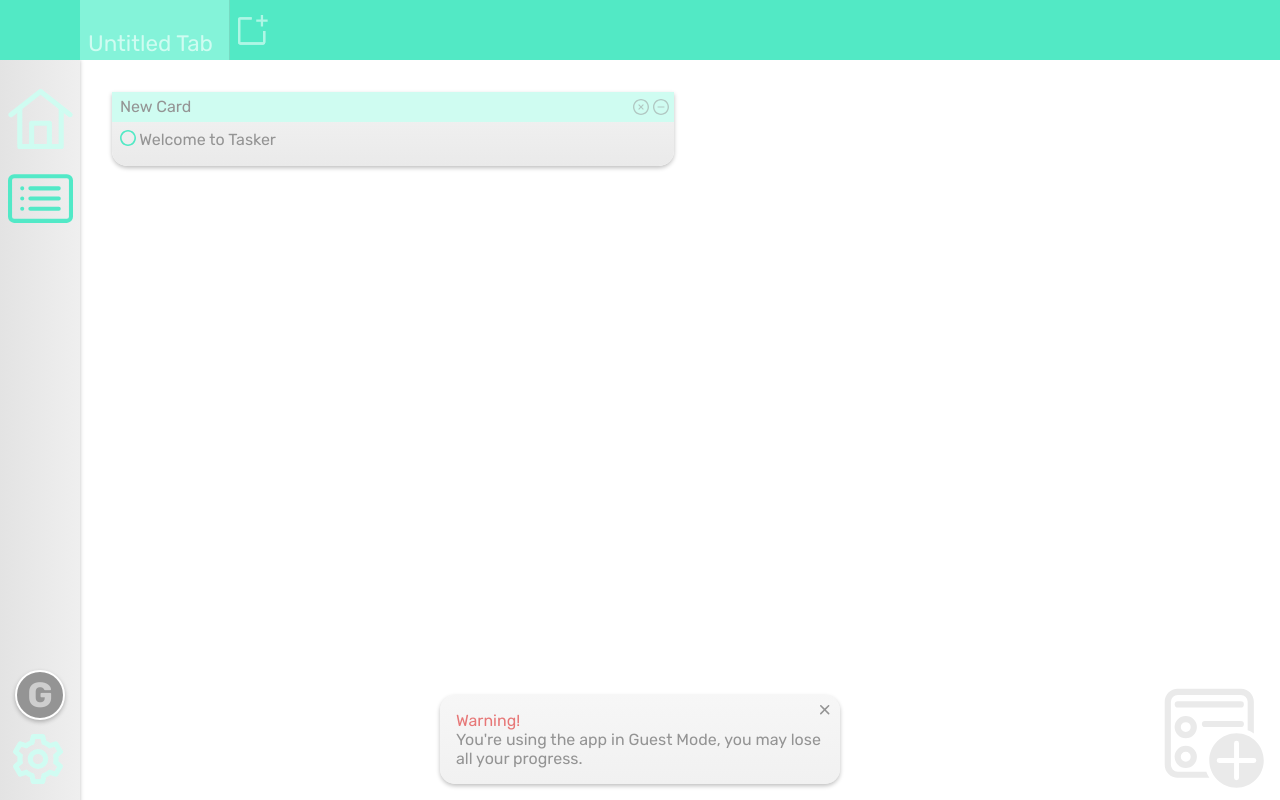
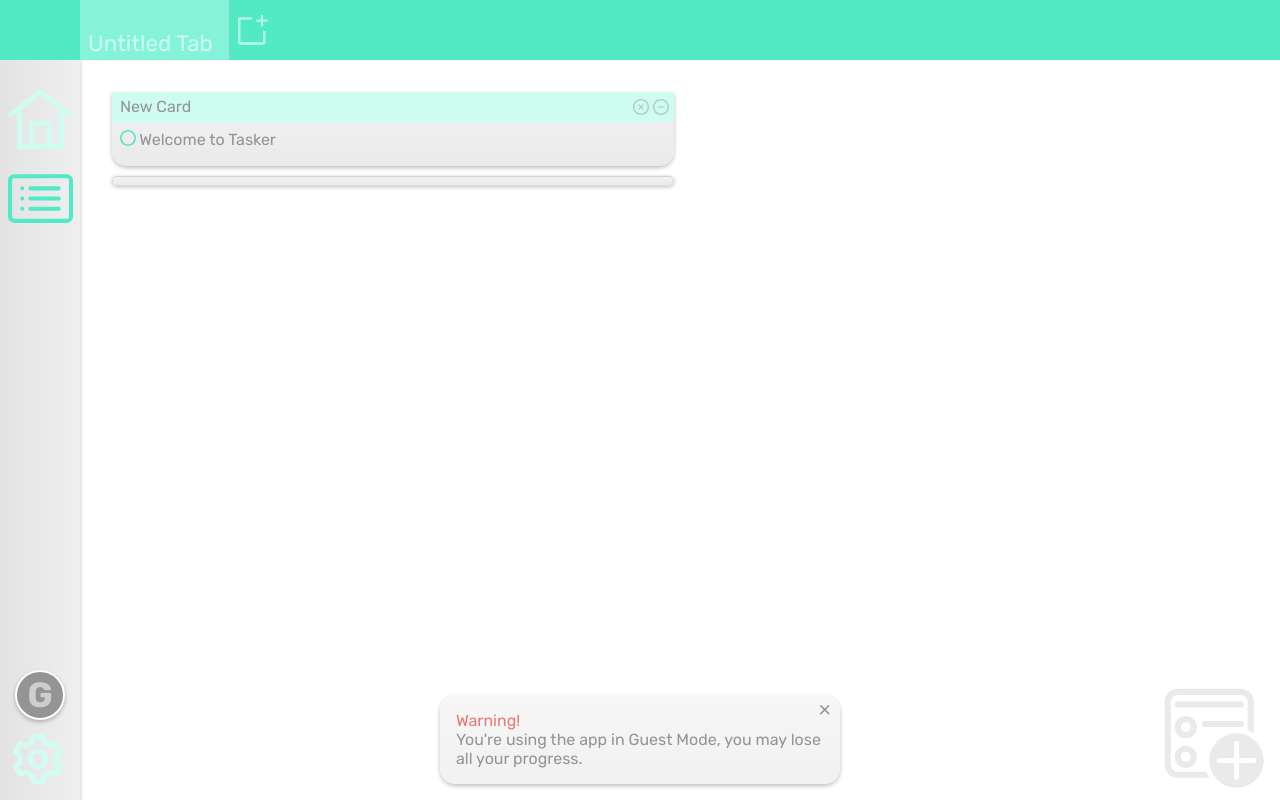
Before and after one commit to kadamidev/skiller-nextjs, a Next.js app: page /tasker_app in a window 1280 px wide. Built offline with nearby package versions, Linux system fonts and the light colour scheme.

Commit message:
added progress bars

```diff
--- a/components/LoadingOverlay.jsx
+++ b/components/LoadingOverlay.jsx
@@ -3,7 +3,7 @@
 import Loader from './Loader';
 
 const LoadingOverlay = (props) => {
-    const containerClass = props.show ? styles.overlayContainer : styles.hide
+    const containerClass = props.show ? styles.overlayContainer : styles.loaderHide
     return (
         <div>
             <div className={props.darkMode ? [containerClass, styles.darkMode].join(" ") : containerClass}>
--- a/components/tasker_app/Card.jsx
+++ b/components/tasker_app/Card.jsx
@@ -5,6 +5,7 @@
         updateItemRequest, createItemRequest } from '../../lib/tasker_api_requests';
 import  {v4 as uuidv4 } from 'uuid'
 import queuedDbCall from '../../lib/queuedDbCall';
+import ProgressBar from './ProgressBar';
 
 
 
@@ -45,6 +46,16 @@
     //     if (finished) return
     // }
 
+    const [checkedCount, setCheckedCount] = useState(0)
+
+
+    useEffect(() => {
+        let count = 0
+        props.card.items.forEach((item) => {
+            if (item.checked) count++
+        })
+        setCheckedCount(count)
+    }, [])
 
 
 
@@ -140,6 +151,7 @@
     if (props.darkMode)
         cardClass = [styles.cardContainer, styles.darkMode].join (" ")
 
+
     return (
         <>
             <div className={!collapsed ? cardClass : [styles.cardContainer, styles.collapsed].join(" ") }>
@@ -176,11 +188,13 @@
                                         onClick={() =>  {
                                             props.cardsDispatch({ type: 'toggleCardItem', payload: {tabid: props.tabid, idx: index, checked: item.checked, cardidx: props.cardidx} })
                                             if (!props.guestMode) handleItemToggle(item, false)
+                                            setCheckedCount(checkedCount - 1)
                                         }} />
                                         :
                                         <Image src='/img/app/unchecked.svg' width={16} height={16} index={index} onClick={() => {
                                             props.cardsDispatch({ type: 'toggleCardItem', payload: {tabid: props.tabid, idx: index, checked: item.checked, cardidx: props.cardidx} })
                                             if (!props.guestMode)  handleItemToggle(item, true)
+                                            setCheckedCount(checkedCount + 1)
                                         }} />
                                         }
                                     </div>
@@ -211,6 +225,9 @@
                     </div>
                 </section>
             </div>
+            <div className={styles.progressWrapper}>
+                <ProgressBar percent={checkedCount/props.card.items.length * 100} darkMode={props.darkMode} />
+            </div>
         </>
     );
 }
--- /dev/null
+++ b/components/tasker_app/ProgressBar.jsx
@@ -0,0 +1,18 @@
+import React from 'react';
+import styles from '../../styles/app/ProgressBar.module.scss'
+
+
+const ProgressBar = (props) => {
+    return (
+        <div>
+            <div className={props.darkMode ? [styles.progressContainer, styles.darkMode].join(' ') : styles.progressContainer}>
+                <div style={{width: `${props.percent}%`}}className={styles.fill}>
+
+                </div>
+
+            </div>
+        </div>
+    );
+}
+
+export default ProgressBar;
--- a/pages/tasker_app.jsx
+++ b/pages/tasker_app.jsx
@@ -211,12 +211,12 @@
 
     const isDesktop = useMediaQuery('(min-width: 769px')
 
-
     return (
         <>
         {/* <div className={styles.toggleBtn}>
             <button onClick={() => { setLoadingOverlay(!loadingOverlay) }}>toggle overlay</button>
         </div> */}
+
 
         <div className={styles.loadingOverlayWrapper}>
             <LoadingOverlay show={loadingOverlay} darkMode={darkMode} />
--- a/reducers/settingsReducer.js
+++ b/reducers/settingsReducer.js
@@ -14,6 +14,11 @@
             layoutChangedSettings.layout = action.payload.layout
             return layoutChangedSettings
 
+        case 'toggleProgressBars':
+            const toggledProgressSettings = {...settings}
+            toggledProgressSettings.progress = !settings.progress
+            return toggledProgressSettings
+
         default:
             console.log('hit default')
             return settings
--- a/styles/app/LoadingOverlay.module.scss
+++ b/styles/app/LoadingOverlay.module.scss
@@ -15,7 +15,7 @@
     // }
 }
 
-.hide {
+.loaderHide {
     opacity: 0%;
     backdrop-filter: blur(0px);
     transition: 0.5s ease-out;
--- /dev/null
+++ b/styles/app/ProgressBar.module.scss
@@ -0,0 +1,25 @@
+.progressContainer {
+    height: 10px;
+    margin-top: 10px;
+    width: 100%;
+    background: linear-gradient(180deg, #F3F3F3 0%, #EAEAEA 100%);
+    box-shadow: 0px 1px 4px rgba(0, 0, 0, 0.25);
+    border-radius: 50px;
+    border: 1px solid hsla(0, 0%, 0%, 0.1);
+
+
+
+    .fill {
+        height: 10px;
+        width: 0%;
+        background: linear-gradient(180deg, #CFFCF1 0%, #52E9C5 100%);
+        border-radius: 50px;
+        transition: width 0.5s;
+    }
+
+}
+
+.darkMode {
+    background: linear-gradient(180deg, #527A71 0%, #455652 100%);
+    // border: 1px solid hsla(165, 88%, 90%, 0.1);
+}
--- a/styles/app/tasker_app.module.scss
+++ b/styles/app/tasker_app.module.scss
@@ -3,6 +3,8 @@
     z-index: 99999999;
     // backdrop-filter: blur(5px);
     pointer-events: none;
+    width: 100vw;
+    height: 100vh;
 }
 
 .toggleBtn {
```
